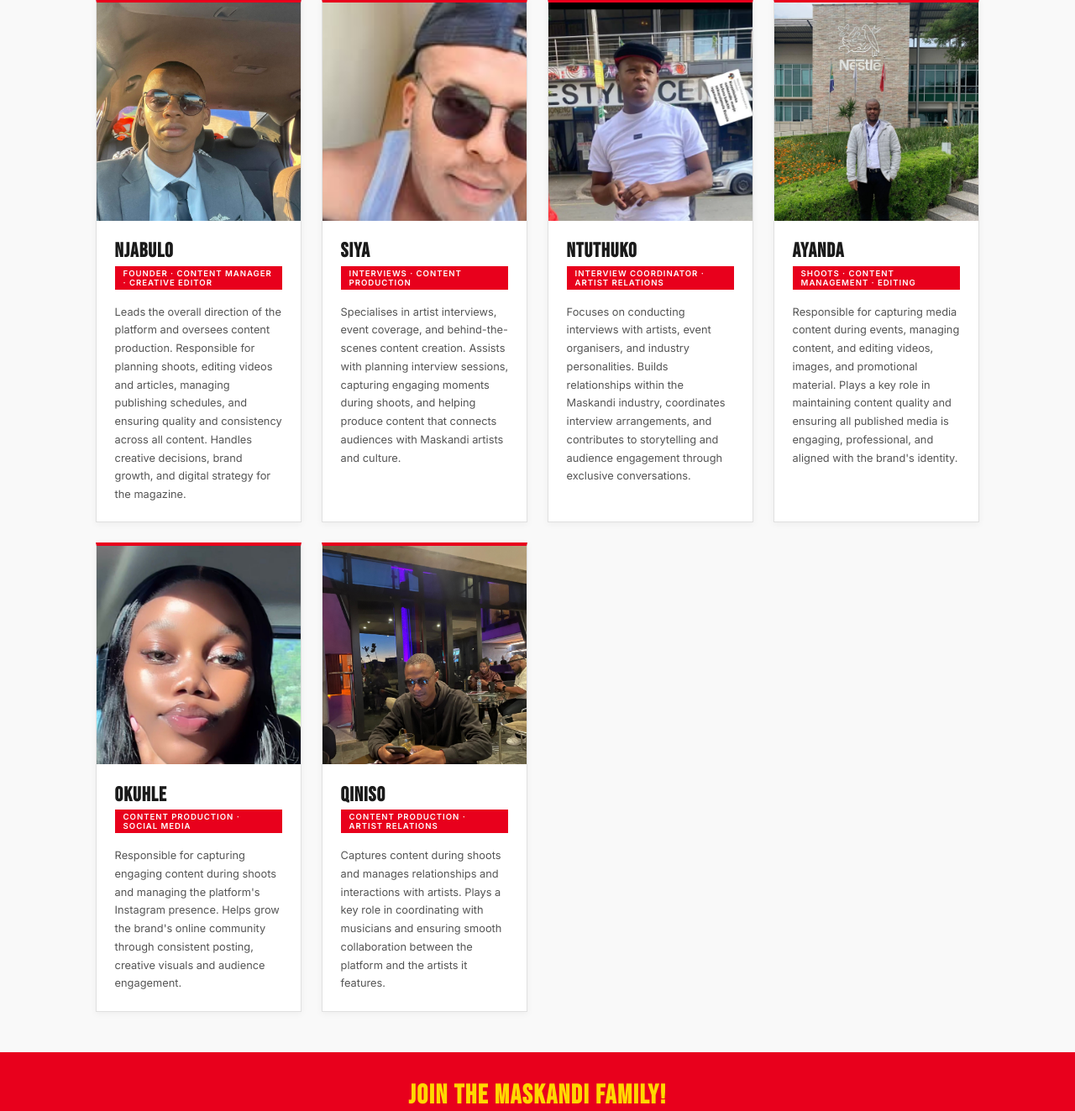
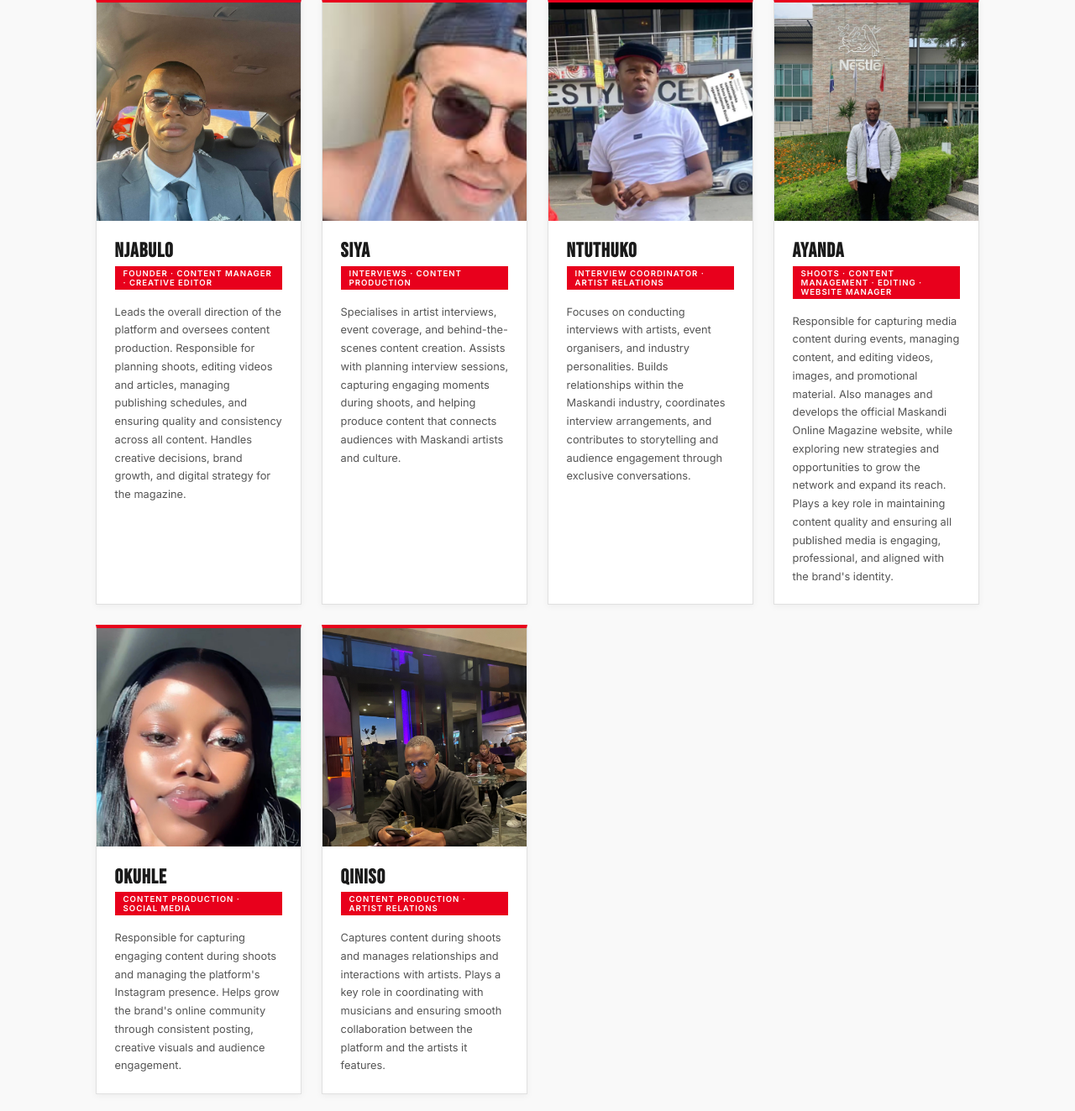
Before and after one commit to ayandamkhwanazi27-lang/maskandi-online, a Flask app: page /about in a window 1280 px wide. Shown: the part 1534-2857 px from the top of the page at 84% size. Run offline with Flask 3, Linux system fonts and the light colour scheme.

Commit message:
Update about.html

```diff
--- a/templates/about.html
+++ b/templates/about.html
@@ -241,8 +241,8 @@
       <img class="team-photo" src="/static/ayanda.jpg" alt="Ayanda">
       <div class="team-body">
         <h3>Ayanda</h3>
-        <span class="team-role">Shoots · Content Management · Editing</span>
-        <p class="team-bio">Responsible for capturing media content during events, managing content, and editing videos, images, and promotional material. Plays a key role in maintaining content quality and ensuring all published media is engaging, professional, and aligned with the brand's identity.</p>
+        <span class="team-role">Shoots · Content Management · Editing · Website Manager</span>
+        <p class="team-bio">Responsible for capturing media content during events, managing content, and editing videos, images, and promotional material. Also manages and develops the official Maskandi Online Magazine website, while exploring new strategies and opportunities to grow the network and expand its reach. Plays a key role in maintaining content quality and ensuring all published media is engaging, professional, and aligned with the brand's identity.</p>
       </div>
     </div>
 
```
